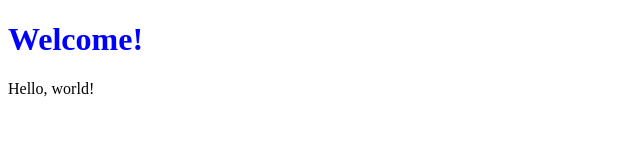
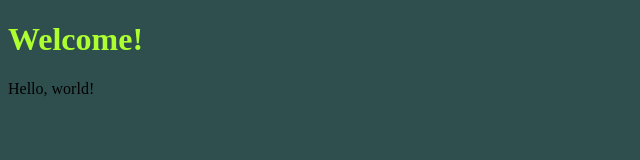
Before and after one commit to Panke2000/uwp-projekat, a plain HTML site: page index.html in a window 1280 px wide. Shown: the whole page, without its empty margins (0-640 px from the left). Drawn offline with Linux system fonts and the light colour scheme.

Commit message:
New style from Laptop

```diff
--- a/style.css
+++ b/style.css
@@ -1,3 +1,6 @@
+body {
+    background-color: darkslategray;
+}
 h1 {
-    color: blue;
+    color: greenyellow;
 }
```
